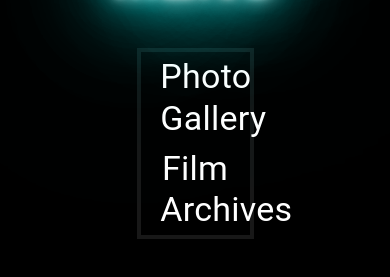
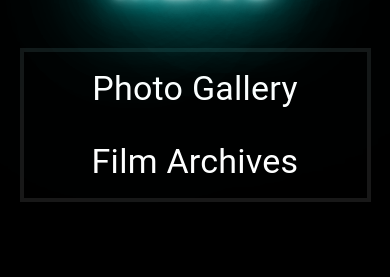
Before and after one commit to daniel1006/ethan-levy, a React (Create React App) app: page / in a window 390 px wide. Shown: the part 1004-1281 px from the top of the page. Built offline with nearby package versions, Linux system fonts and the light colour scheme.

Commit message:
fixed menu mobile responsiveness

```diff
--- a/src/Menu/Menu.js
+++ b/src/Menu/Menu.js
@@ -33,7 +33,7 @@ function Menu() {
     </ThemeProvider>
       </div>
 
-      <Container sx={{ width:'30%', }} className='menuList'>
+      <Container sx={{ width: {xs: '90%', sm:'40%', lg:'30%'} }} className='menuList'>
           <Typography variant='h4' className='listItem'><Link to='/gallery' className='listLink'> Photo Gallery </Link></Typography>
           <Typography variant='h4' className='listItem'><Link to='/film' className='listLink'> Film Archives </Link></Typography>
       </Container>
```
